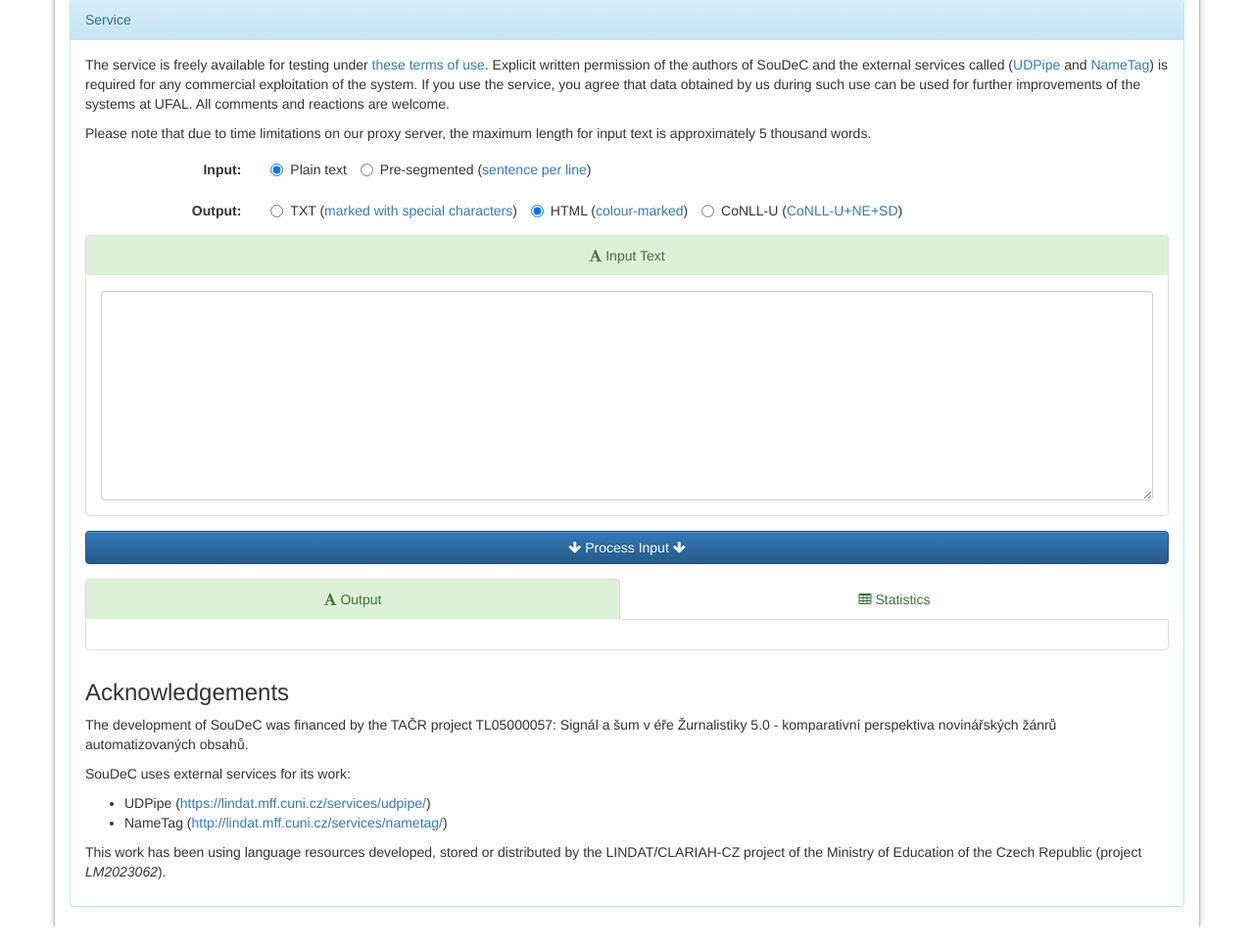
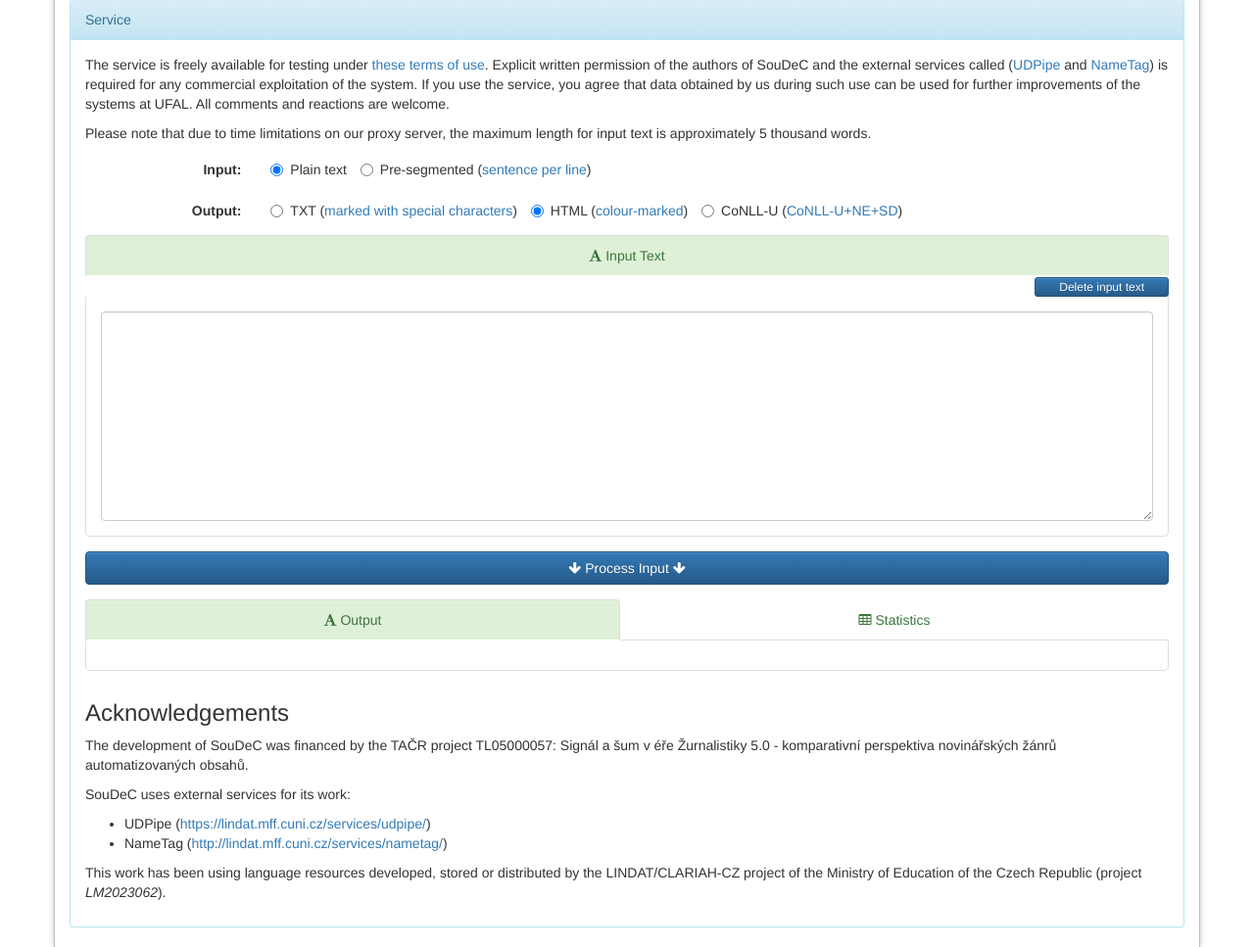
Before and after one commit to ufal/soudec, a PHP site: page /run.php in a window 1280 px wide. Shown: the part 283-1250 px from the top of the page at 98% size. Before the commit the page ends 1229 px from the top, so only its background shows below. Run offline with PHP 8.4, Linux system fonts and the light colour scheme; some libraries are stand-ins or nearby versions.

Commit message:
A delete button
git-svn-id: https://svn.ms.mff.cuni.cz/svn/signal_a_sum/source_detection/Perl_UDPipeREST@125 a32e68db-fe4c-4835-81c6-61a328cef007

```diff
--- a/html/run.php
+++ b/html/run.php
@@ -92,8 +92,14 @@
     </div>
 
     <ul class="nav nav-tabs nav-justified nav-tabs-green">
-     <li class="active"><a href="#input_text" data-toggle="tab"><span class="fa fa-font"></span> Input Text</a></li>
+     <li class="active"><a href="#input_text" data-toggle="tab"><span class="fa fa-font"></span> Input Text</a>
+        <div class="pull-right" id="delete_text">
+          <span id="delete_input_text"></span>
+          <button type="button" class="btn btn-primary btn-xs" style="padding: 0 2em" onclick="document.getElementById('input').value='';">Delete input text</button>
+        </div>
+     </li>
     </ul>
+
 
     <div class="tab-content" id="input_tabs" style="border-right: 1px solid #ddd; border-left: 1px solid #ddd; border-bottom: 1px solid #ddd; border-bottom-right-radius: 5px; border-bottom-left-radius: 5px; padding: 15px">
      <div class="tab-pane active" id="input_text">
```
